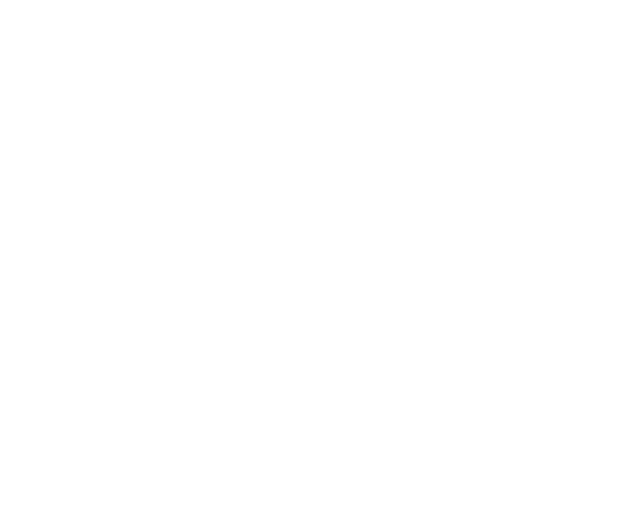
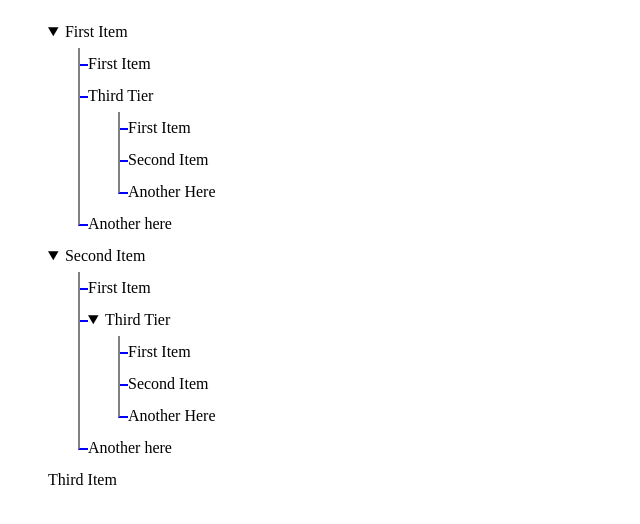
Before and after one commit to DibyaRB/javascript-practice, a plain HTML site: page CSS Tree View/index.html in a window 1280 px wide. Shown: the whole page, without its empty margins (0-640 px from the left). Drawn offline with Linux system fonts and the light colour scheme.

Commit message:
Finishing grid

```diff
--- a/CSS Tree View/index.html
+++ b/CSS Tree View/index.html
@@ -1,10 +1,49 @@
 <!DOCTYPE html>
 <html>
-    <head>
-    <link rel="stylesheet" href="./style.css"/>
-    </head>
-    <body>
+  <head>
+    <link rel="stylesheet" href="./style.css" />
+  </head>
+  <body>
+    <ul class="tree">
+      <li>
+        <details open>
+          <summary>First Item</summary>
+          <ul>
+            <li>First Item</li>
+            <li>
+              Third Tier
+              <ul>
+                <li>First Item</li>
+                <li>Second Item</li>
+                <li>Another Here</li>
+              </ul>
+            </li>
+            <li>Another here</li>
+          </ul>
+        </details>
+      </li>
+      <li>
+        <details open>
+          <summary>Second Item</summary>
+          <ul>
+            <li>First Item</li>
+            <li>
+                <details open>
+                    <summary> Third Tier </summary>
+                    <ul>
+                        <li>First Item</li>
+                        <li>Second Item</li>
+                        <li>Another Here</li>
+                      </ul>
+                </details>
 
-        <script src="script.js"> </script>
-    </body>
+            </li>
+            <li>Another here</li>
+          </ul>
+        </details>
+      </li>
+      <li>Third Item</li>
+    </ul>
+    <script src="script.js"></script>
+  </body>
 </html>
--- a/CSS Tree View/style.css
+++ b/CSS Tree View/style.css
@@ -0,0 +1,65 @@
+:root {
+}
+
+ul {
+  list-style-type: none;
+  line-height: 2em;
+}
+
+ul summary {
+  cursor: pointer;
+}
+
+ul summary::marker {
+  display: none;
+}
+
+ul summary::-webkit-details-marker {
+  display: none;
+}
+
+ul li {
+    position: relative;
+    /* outline: 1px solid black; */
+}
+
+ul li::before{
+    position: absolute;
+    left: -10px;
+    top: 0px;
+    border-left: 2px solid gray;
+    border-bottom: 2px solid blue;
+    content:"";
+    width: 8px;
+    height:1em;
+}
+
+ul li::after{
+    position: absolute;
+    left: -10px;
+    bottom: 0px;
+    border-left: 2px solid gray;
+    content:"";
+    width: 8px;
+    height:100%;
+}
+
+ul li:last-child::after{
+    display: none;
+}
+
+ul.tree > li:after, ul.tree > li:before{
+    display: none;
+}
+
+/* ul summary {
+    position: absolute;
+    left: -30px;
+    top: 0.5em;
+    content: "";
+    background: orange;
+    display:block;
+    width:20px;
+    height:20px;
+    border-radius: 50em;
+} */
```
